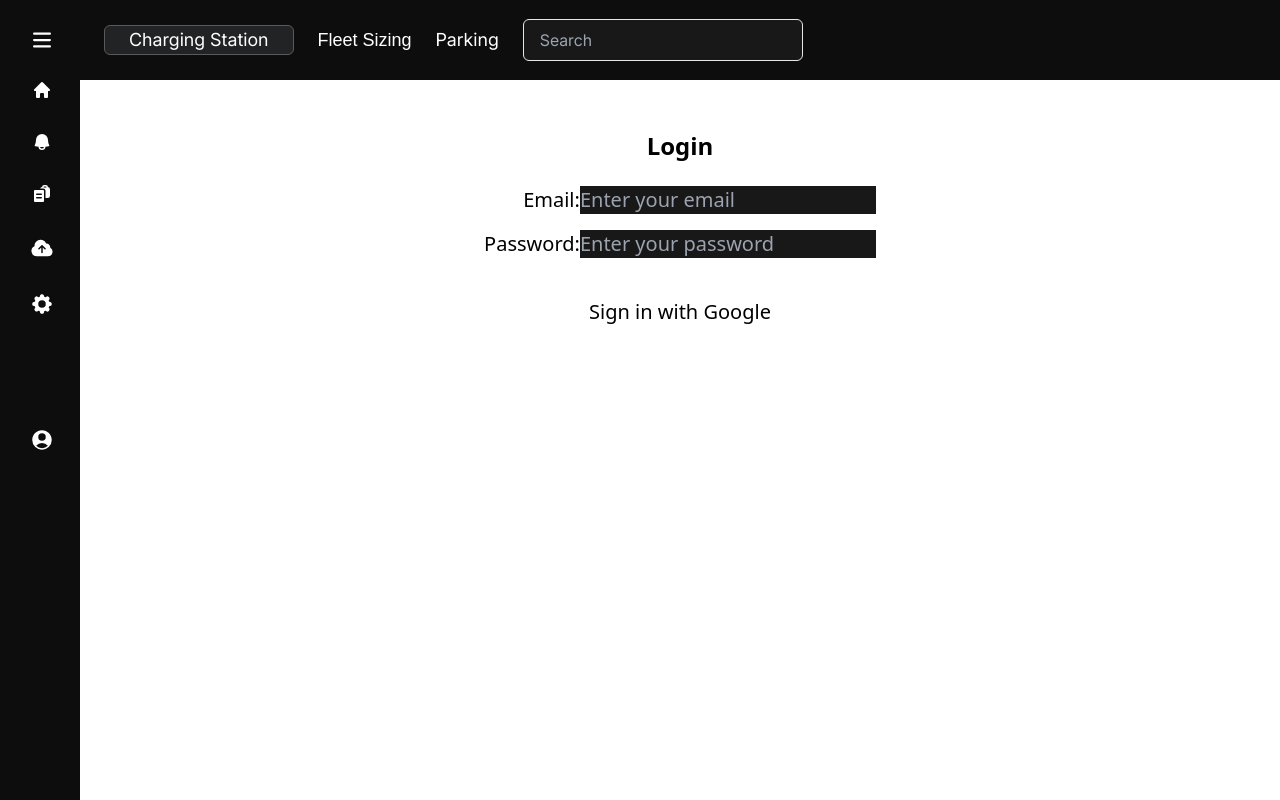
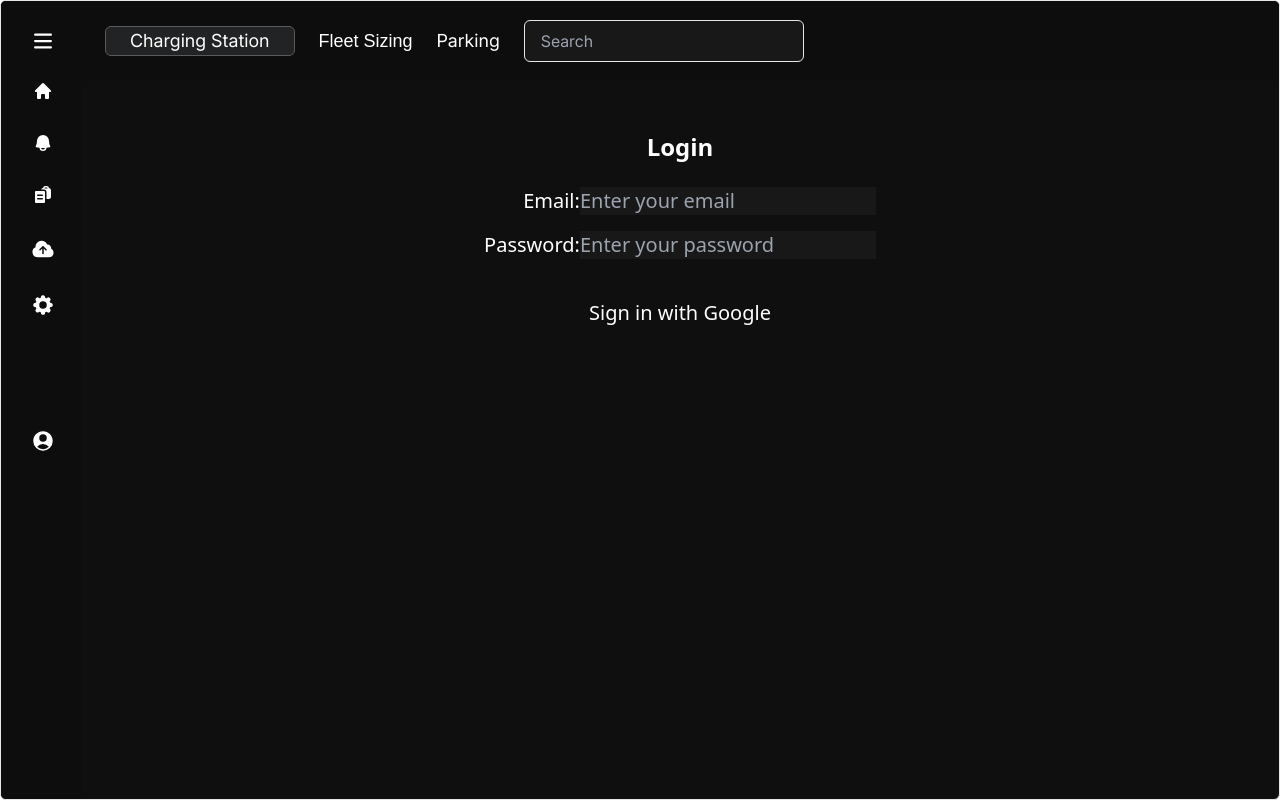
Before and after one commit to c-rose-g/Data-Visualization-Platform, a React (Vite) app in the folder data-viz-platform/: page / in a window 1280 px wide. Built offline with nearby package versions, Linux system fonts and the light colour scheme; a web font is replaced by a local one.

Commit message:
Update Layout.tsx

```diff
--- a/data-viz-platform/src/components/layout/Layout.tsx
+++ b/data-viz-platform/src/components/layout/Layout.tsx
@@ -11,7 +11,7 @@ export default function Layout({children}:LayoutProps) {
   const [open, setOpen] = useState(true)
 
   return(
-  <div className="flex h-screen">
+  <div className="flex flex-1 bg-[#0f0f0f] text-white h-screen overflow-auto border rounded-md">
     {/* Sidebar menu collapse */}
     <Sidebar collapsed={!open} />
 
@@ -22,7 +22,7 @@ export default function Layout({children}:LayoutProps) {
         onHamburgerClick={() =>setOpen(open => !open)}
         />
         {/* main content */}
-        <main className="flex-1 overflow-auto">{children}</main>
+        <main className="flex-1 ">{children}</main>
       </div>
       </div>
   )
```
